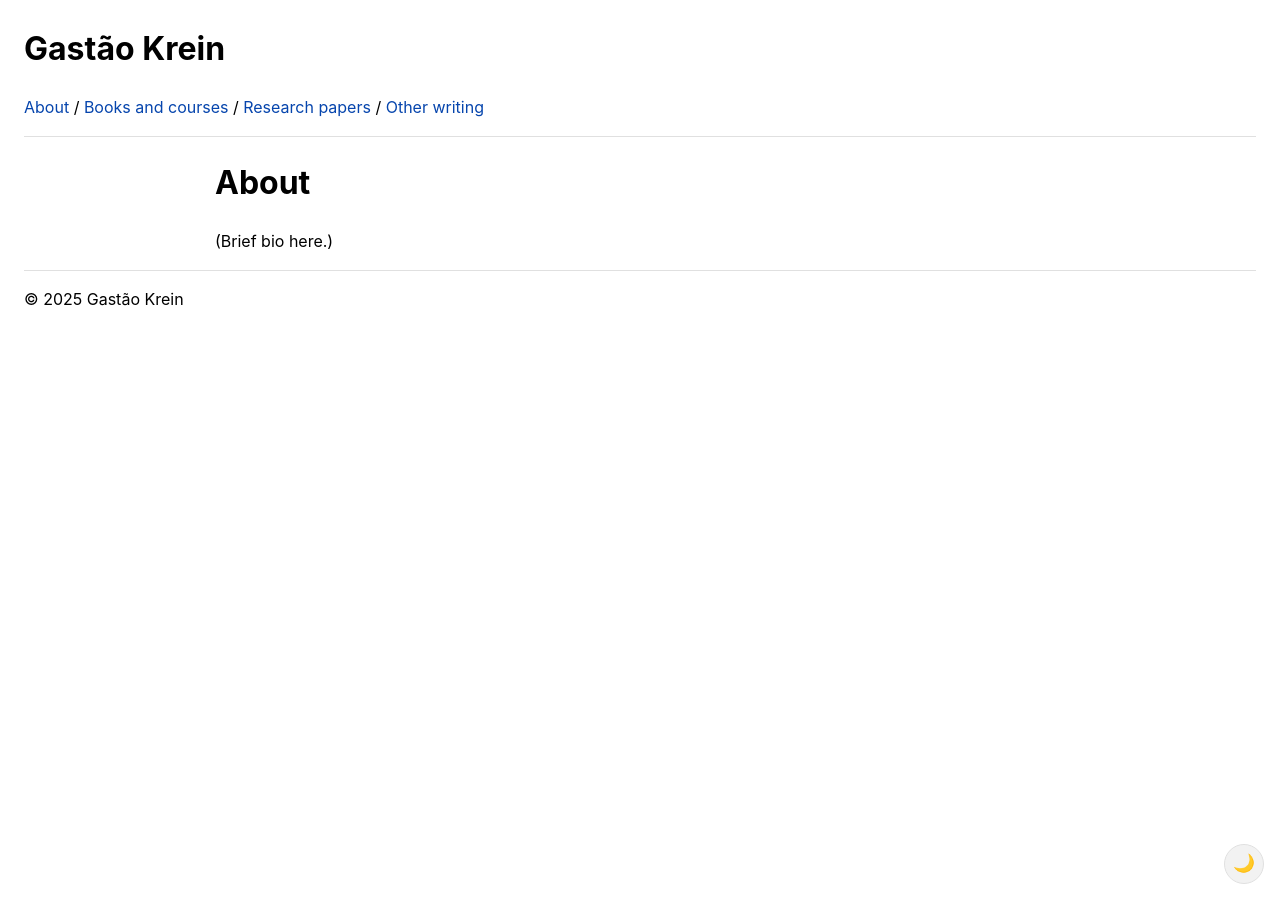
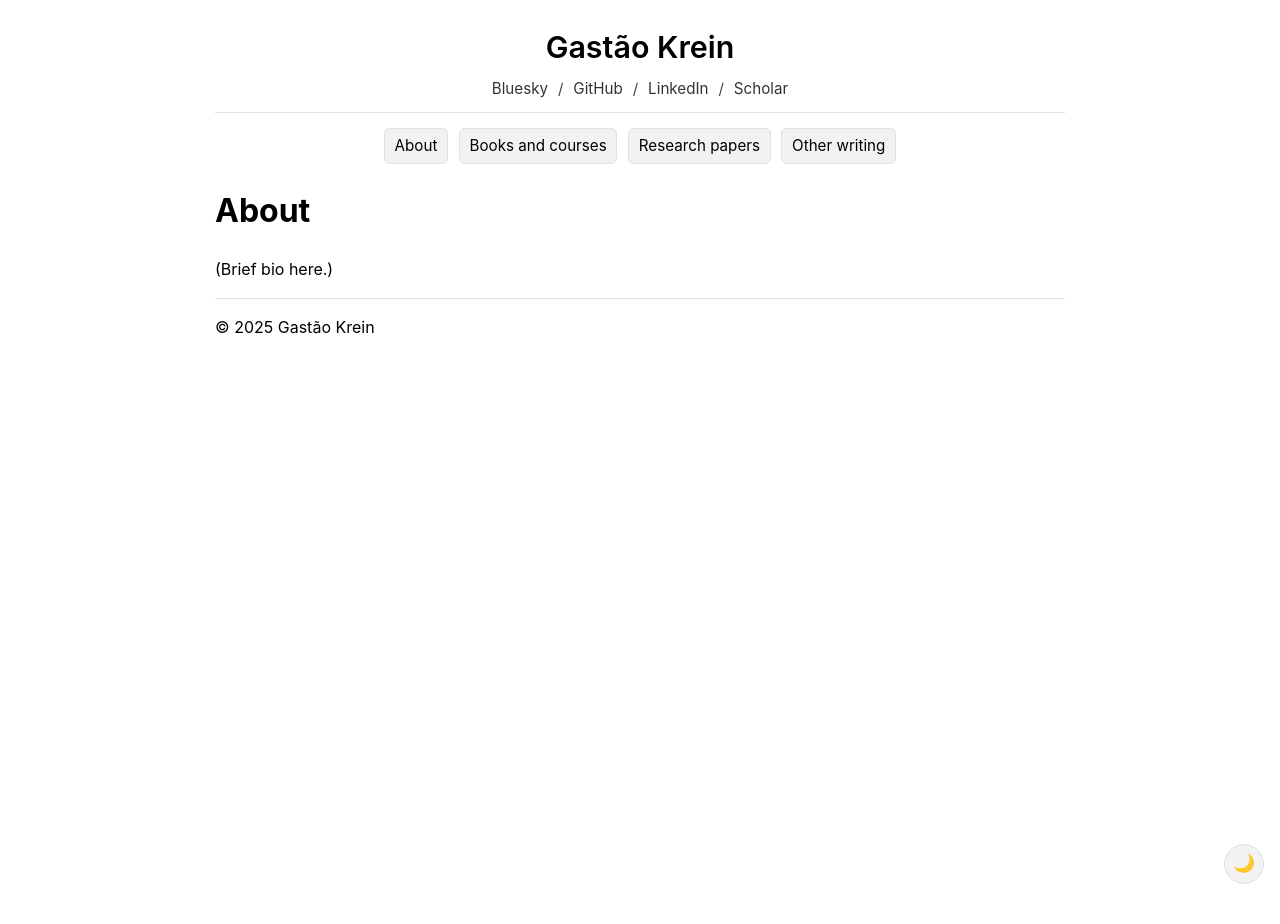
Before and after one commit to gkrein/gkrein.github.io, a Jekyll site: the page built from index.md, in a window 1280 px wide. Built offline with Jekyll 4.4.1, drawn with Linux system fonts in a browser that asks for light colours.

Commit message:
Update default.html

```diff
--- a/_layouts/default.html
+++ b/_layouts/default.html
@@ -7,50 +7,72 @@
   <link href="/assets/css/site.css" rel="stylesheet">
 </head>
 <body>
-  <header>
+  <header class="container">
+    <!-- Centered name -->
+    <div class="masthead">
       <h1>{{ site.title }}</h1>
-    <nav>
-      <div class="nav-links">
-        <a href="/index.html">About</a> /
-        <a href="/books-and-courses.html">Books and courses</a> /
-        <a href="/research-papers.html">Research papers</a> /
+      <!-- Centered social links (edit hrefs to your profiles) -->
+      <div class="social">
+        <a href="https://bsky.app/profile/USERNAME.bsky.social" rel="me">Bluesky</a>
+        <span class="sep">/</span>
+        <a href="https://github.com/gkrein" rel="me">GitHub</a>
+        <span class="sep">/</span>
+        <a href="https://www.linkedin.com/in/USERNAME" rel="me">LinkedIn</a>
+        <span class="sep">/</span>
+        <a href="https://scholar.google.com/citations?user=YOUR_ID" rel="me">Scholar</a>
+      </div>
+    </div>
+
+    <!-- Thin rule between social line and tabs -->
+    <div class="hr"></div>
+
+    <!-- Centered boxed/greyed tabs -->
+    <nav class="tabs">
+      <a href="/index.html">About</a>
+      <a href="/books-and-courses.html">Books and courses</a>
+      <a href="/research-papers.html">Research papers</a>
       <a href="/other-writing.html">Other writing</a>
-      </div>
-      <button id="theme-toggle">🌙</button>
     </nav>
-    <hr>
   </header>
 
   <main class="container">
     {{ content }}
   </main>
 
-  <footer>
+  <footer class="container">
     <hr>
     <p>© {{ "now" | date: "%Y" }} {{ site.title }}</p>
   </footer>
 
+  <!-- Fixed theme toggle (bottom-right) -->
+  <button id="theme-toggle" title="Toggle theme">🌙</button>
+
   <script>
+    (function () {
       const toggle = document.getElementById('theme-toggle');
       const body = document.body;
 
-    // Load saved theme from localStorage
+      // Apply saved theme ASAP
+      try {
         if (localStorage.getItem('theme') === 'dark') {
           body.setAttribute('data-theme', 'dark');
           toggle.textContent = '☀️';
         }
+      } catch (e) {}
 
       toggle.addEventListener('click', () => {
-      if (body.getAttribute('data-theme') === 'dark') {
+        const dark = body.getAttribute('data-theme') === 'dark';
+        if (dark) {
           body.removeAttribute('data-theme');
           toggle.textContent = '🌙';
-        localStorage.setItem('theme', 'light');
+          try { localStorage.setItem('theme', 'light'); } catch (e) {}
         } else {
           body.setAttribute('data-theme', 'dark');
           toggle.textContent = '☀️';
-        localStorage.setItem('theme', 'dark');
+          try { localStorage.setItem('theme', 'dark'); } catch (e) {}
         }
       });
+    })();
   </script>
 </body>
 </html>
```
Lines whose indentation alone changed are shown as unchanged.
